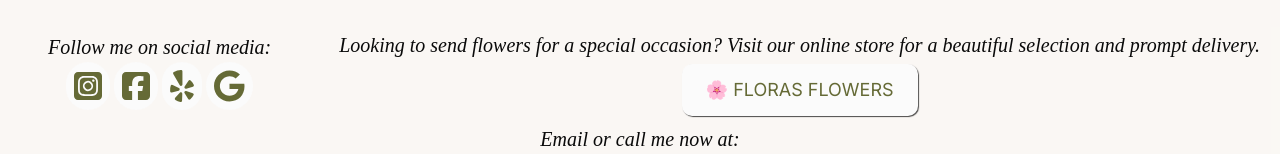
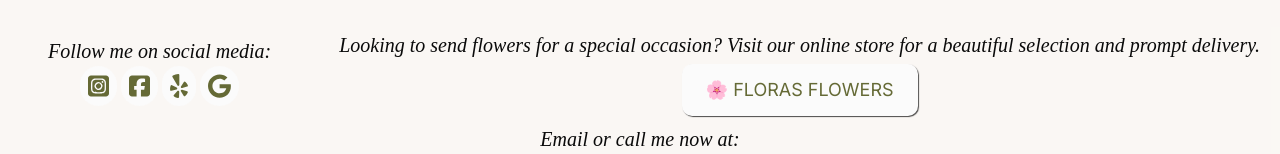
Before and after one commit to njwright92/florasweddings, a Next.js app: page / in a window 1280 px wide. Shown: the part 9372-9526 px from the top of the page. Built offline with nearby package versions, Linux system fonts and the light colour scheme.

Commit message:
"updates"

```diff
--- a/src/app/components/Footer.js
+++ b/src/app/components/Footer.js
@@ -53,7 +53,7 @@ export default function Footer() {
                 className="footer-link custom-button"
                 aria-label="Visit our Instagram page"
               >
-                <FontAwesomeIcon icon={faSquareInstagram} className="fa-2xl" />
+                <FontAwesomeIcon icon={faSquareInstagram} className="fa-xl" />
                 <span className="sr-only">Instagram</span>
               </Link>
               <Link
@@ -61,7 +61,7 @@ export default function Footer() {
                 className="footer-link custom-button"
                 aria-label="Visit our Facebook page"
               >
-                <FontAwesomeIcon icon={faSquareFacebook} className="fa-2xl" />
+                <FontAwesomeIcon icon={faSquareFacebook} className="fa-xl" />
                 <span className="sr-only">Facebook</span>
               </Link>
               <Link
@@ -69,7 +69,7 @@ export default function Footer() {
                 className="footer-link custom-button"
                 aria-label="Check out our reviews on Yelp"
               >
-                <FontAwesomeIcon icon={faYelp} className="fa-2xl" />
+                <FontAwesomeIcon icon={faYelp} className="fa-xl" />
                 <span className="sr-only">Yelp</span>
               </Link>
               <Link
@@ -77,7 +77,7 @@ export default function Footer() {
                 className="footer-link custom-button"
                 aria-label="Find us on Google"
               >
-                <FontAwesomeIcon icon={faGoogle} className="fa-2xl" />
+                <FontAwesomeIcon icon={faGoogle} className="fa-xl" />
                 <span className="sr-only">Google</span>
               </Link>
             </div>
--- a/src/app/components/collage.js
+++ b/src/app/components/collage.js
@@ -10,7 +10,6 @@ export default function Collage() {
       "collage4.webp",
       "collage9.webp",
       "collage8.webp",
-      "collage1.webp",
     ],
     []
   );
```
Also changed, not shown: public/img/collage/collage1.webp (deleted).
